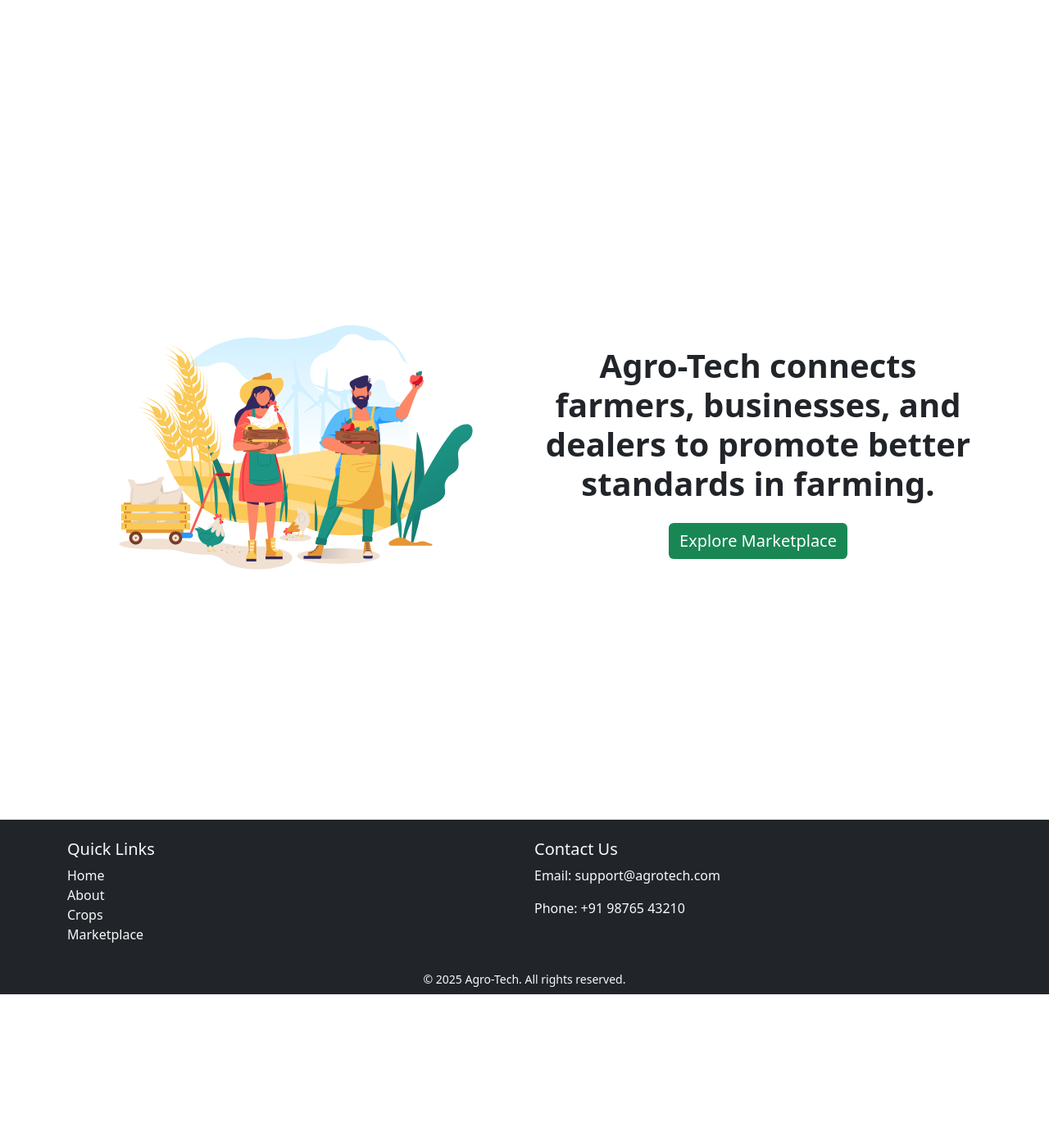
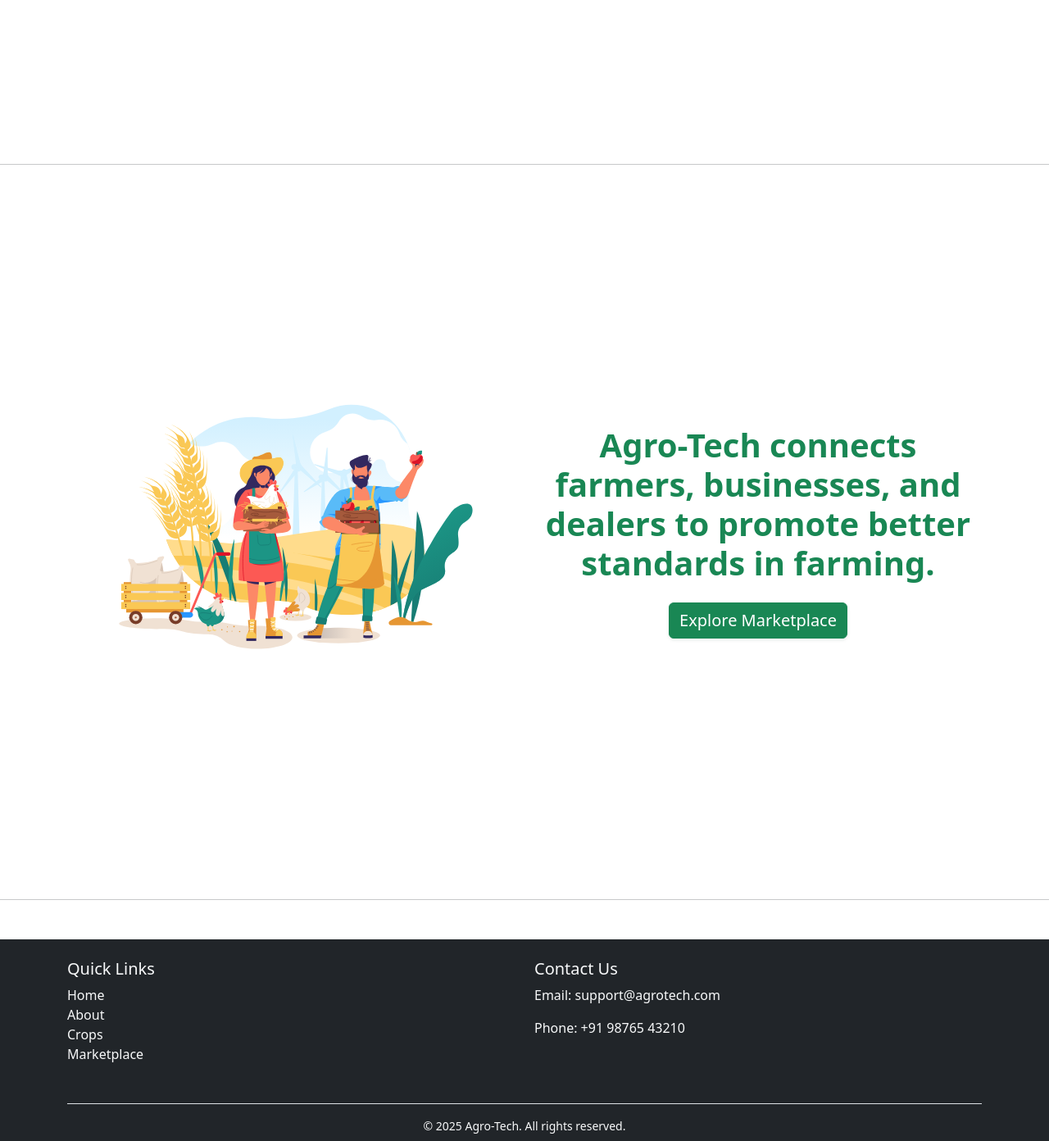
Before and after one commit to Alwin42/Project_100, a Flask app: page / in a window 1280 px wide. Shown: the part 711-2103 px from the top of the page at 82% size. Before the commit the page ends 1924 px from the top, so only its background shows below. Run offline with Flask 3, Linux system fonts and the light colour scheme.

Commit message:
UI changes

```diff
--- a/Agro-Tech/templates/base.html
+++ b/Agro-Tech/templates/base.html
@@ -7,7 +7,7 @@
     <link href="https://cdn.jsdelivr.net/npm/bootstrap@5.3.7/dist/css/bootstrap.min.css" rel="stylesheet" integrity="sha384-LN+7fdVzj6u52u30Kp6M/trliBMCMKTyK833zpbD+pXdCLuTusPj697FH4R/5mcr" crossorigin="anonymous">
   </head>
   <body>
-  <nav class="navbar navbar-expand-lg navbar-light" style="background-color: #3ea73e;">
+  <nav class="navbar navbar-expand-lg navbar-light" style="background-color: #228B22;">
   <div class="container-fluid">
     <a class="navbar-brand fw-bold text-white" href="{{ url_for('routes.home')}}">🌱 Agro-Tech</a>
     <button class="navbar-toggler" type="button" data-bs-toggle="collapse" data-bs-target="#navbarAgro" aria-controls="navbarAgro" aria-expanded="false" aria-label="Toggle navigation">
--- a/Agro-Tech/templates/index.html
+++ b/Agro-Tech/templates/index.html
@@ -3,58 +3,53 @@
 
 {% block content %}
 
-<section id="home" class="min-vh-100 d-flex align-items-center">
+<section id="home" class="min-vh-100 d-flex align-items-center ">
   <div class="container text-center">
     <div class="row align-items-center">
       <div class="col-lg-6 mb-4 mb-lg-0">
-        <h1 class="fs-1">Welcome to Agro-Tech</h1>
-        <p class="lead">Your solution for all agricultural needs.</p>
+        <h1 class="fs-1 text-success fw-bold">Welcome to Agro-Tech</h1>
+        <p class="lead text-secondary ">Your solution for all agricultural needs.</p>
         <a href="{{ url_for('routes.crops') }}">
-          <button class="btn text-white bg-success mt-3 fs-5">Buy Crops</button>
+          <button class="btn btn-outline-success mt-3 fs-5 shadow-sm">Buy Crops</button>
         </a>
         <a href="{{ url_for('routes.marketplace') }}">
-          <button class="btn text-white bg-success mt-3 fs-5">Explore Marketplace</button>
+          <button class="btn btn-success mt-3 fs-5 shadow-sm">Explore Marketplace</button>
         </a>
       </div>
 
       <div class="col-lg-6">
         <img src="{{ url_for('static', filename='images/home-page-cover.svg') }}"
-             class="img-fluid rounded-circle" alt="Home Cover Image">
+             class="img-fluid rounded-circle " alt="Home Cover Image">
       </div>
 
     </div>
   </div>
 </section>
 
+<hr class="my-5">
 
-<section id="about" class="min-vh-100 d-flex align-items-center">
+<section id="about" class="min-vh-100 d-flex align-items-center bg-white">
   <div class="container text-center">
     <div class="row align-items-center flex-column-reverse flex-lg-row">
-
-
       <div class="col-lg-6 mt-4 mt-lg-0">
         <img src="{{ url_for('static', filename='images/about-page-cover.svg') }}"
-             class="img-fluid rounded" alt="About Cover Image">
+             class="img-fluid rounded " alt="About Cover Image">
       </div>
-
-
       <div class="col-lg-6">
-        <h1 class="fw-bold">Agro-Tech connects farmers, businesses, and dealers to promote better standards in farming.</h1>
+        <h1 class="fw-bold text-success">Agro-Tech connects farmers, businesses, and dealers to promote better standards in farming.</h1>
         <a href="{{ url_for('routes.marketplace') }}">
-          <button class="btn text-white bg-success mt-3 fs-5">Explore Marketplace</button>
+          <button class="btn btn-success mt-3 fs-5 shadow-sm">Explore Marketplace</button>
         </a>
       </div>
-
     </div>
   </div>
 </section>
 
+<hr class="my-5">
 
 <footer class="bg-dark text-light pt-4 pb-2 mt-5">
   <div class="container">
     <div class="row">
-
-
       <div class="col-md-6 mb-3">
         <h5>Quick Links</h5>
         <ul class="list-unstyled">
@@ -65,16 +60,14 @@
         </ul>
       </div>
 
-
       <div class="col-md-6 mb-3">
         <h5>Contact Us</h5>
-        <p>Email: support@agrotech.com</p>
+        <p>Email: <a href="mailto:support@agrotech.com" class="text-light text-decoration-none">support@agrotech.com</a></p>
         <p>Phone: +91 98765 43210</p>
       </div>
-
     </div>
 
-    <div class="text-center small">
+    <div class="text-center small mt-3 border-top pt-3">
       &copy; 2025 Agro-Tech. All rights reserved.
     </div>
   </div>
```
